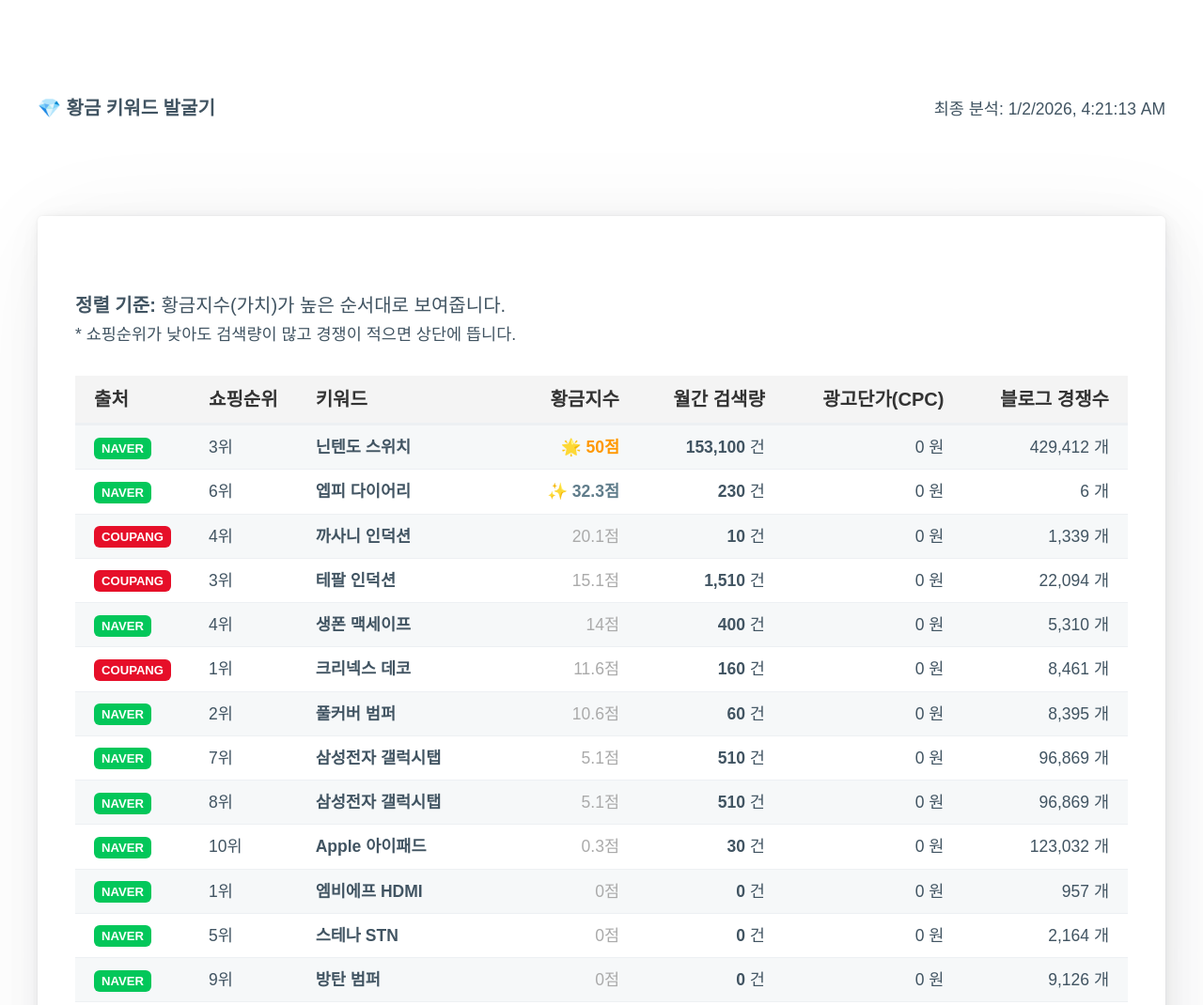
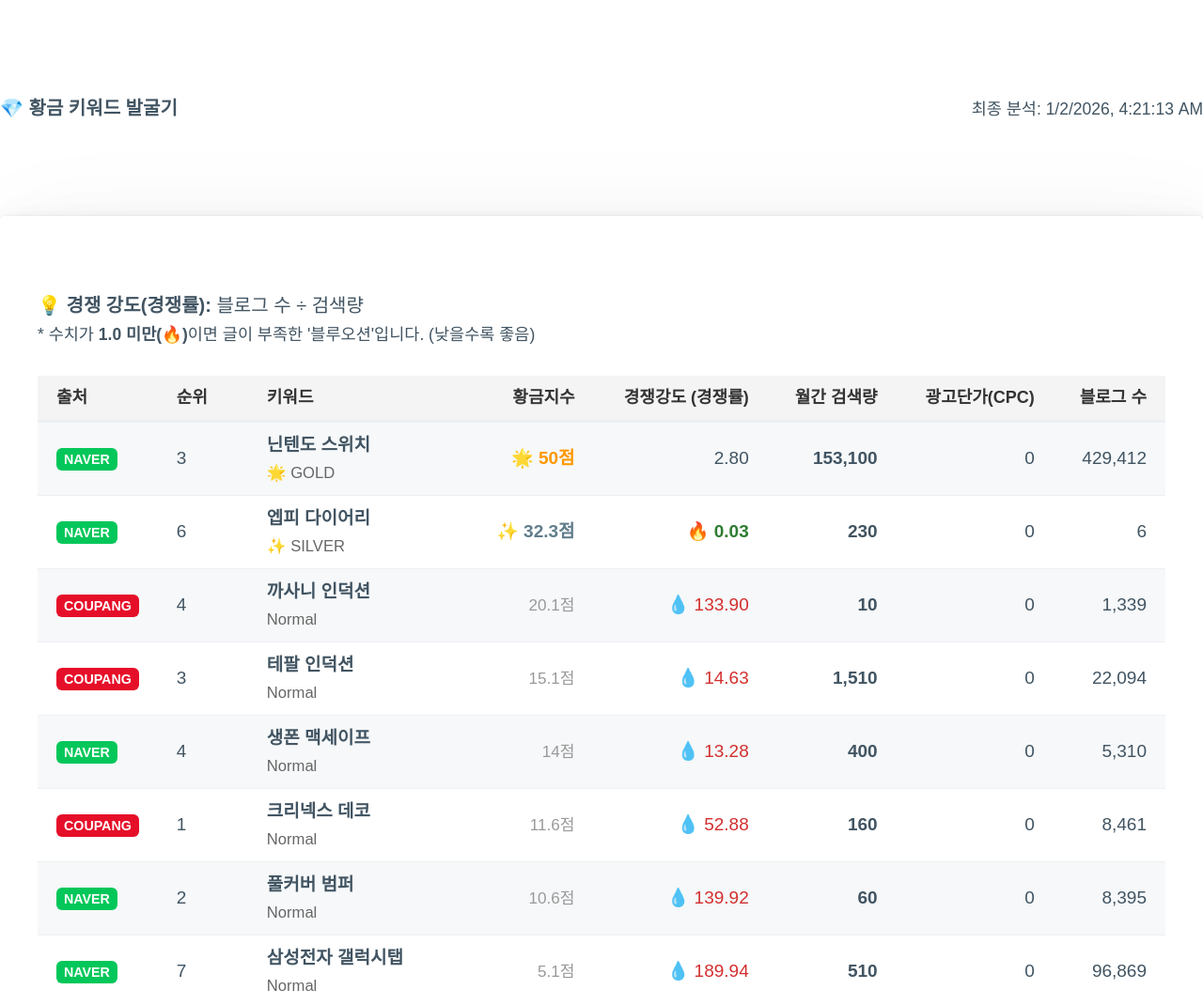
Before and after one commit to hugh79757-cmyk/golden-keyword-finder, a plain HTML site: page index.html in a window 1280 px wide. Shown: the top 1070 px of the page at 94% size. Drawn offline with nearby package versions, Linux system fonts and the light colour scheme.

Commit message:
최종 강제 업데이트: 기능 풀세트

```diff
--- a/index.html
+++ b/index.html
@@ -4,27 +4,26 @@
     <meta charset="UTF-8">
     <meta name="viewport" content="width=device-width, initial-scale=1.0">
     <title>황금 키워드 상황실</title>
-    <!-- 깔끔한 디자인 라이브러리 (Pico CSS) -->
     <link rel="stylesheet" href="https://cdn.jsdelivr.net/npm/@picocss/pico@1/css/pico.min.css">
     <style>
-        /* 커스텀 스타일 */
         body { font-family: 'Pretendard', sans-serif; }
-        .container { max-width: 1200px; }
+        .container { max-width: 1400px; }
 
-        /* 배지 스타일 */
         .badge { padding: 4px 8px; border-radius: 6px; font-size: 0.75em; font-weight: bold; color: white; vertical-align: middle; }
         .badge-naver { background-color: #03C75A; }
         .badge-coupang { background-color: #E60F29; }
 
-        /* 등급 스타일 */
-        .grade-dia { color: #9C27B0; font-weight: 900; } /* 다이아몬드 */
-        .grade-gold { color: #FF9800; font-weight: 800; } /* 골드 */
-        .grade-silver { color: #607D8B; font-weight: 700; } /* 실버 */
+        .grade-dia { color: #9C27B0; font-weight: 900; }
+        .grade-gold { color: #FF9800; font-weight: 800; }
+        .grade-silver { color: #607D8B; font-weight: 700; }
+        .grade-bad { color: #999; font-size: 0.9em; }
 
-        /* 테이블 스타일 */
-        th { font-weight: bold; color: #333; background-color: #f4f4f4; white-space: nowrap; }
-        td { vertical-align: middle; }
-        .num-col { text-align: right; } /* 숫자는 오른쪽 정렬 */
+        .eff-good { color: #2e7d32; font-weight: bold; }
+        .eff-bad { color: #d32f2f; }
+
+        th { font-weight: bold; color: #333; background-color: #f4f4f4; white-space: nowrap; font-size: 0.9em; }
+        td { vertical-align: middle; font-size: 0.95em; }
+        .num-col { text-align: right; }
     </style>
 </head>
 <body>
@@ -40,25 +39,26 @@
 
         <article>
             <p>
-                <strong>정렬 기준:</strong> 황금지수(가치)가 높은 순서대로 보여줍니다.<br>
-                <small>* 쇼핑순위가 낮아도 검색량이 많고 경쟁이 적으면 상단에 뜹니다.</small>
+                <strong>💡 경쟁 강도(경쟁률):</strong> 블로그 수 ÷ 검색량<br>
+                <small>* 수치가 <strong>1.0 미만(🔥)</strong>이면 글이 부족한 '블루오션'입니다. (낮을수록 좋음)</small>
             </p>
 
             <figure>
                 <table role="grid">
                     <thead>
                         <tr>
-                            <th scope="col" style="width: 10%;">출처</th>
-                            <th scope="col" style="width: 10%;">쇼핑순위</th>
+                            <th scope="col" style="width: 8%;">출처</th>
+                            <th scope="col" style="width: 8%;">순위</th>
                             <th scope="col">키워드</th>
                             <th scope="col" class="num-col">황금지수</th>
+                            <th scope="col" class="num-col">경쟁강도 (경쟁률)</th>
                             <th scope="col" class="num-col">월간 검색량</th>
                             <th scope="col" class="num-col">광고단가(CPC)</th>
-                            <th scope="col" class="num-col">블로그 경쟁수</th>
+                            <th scope="col" class="num-col">블로그 수</th>
                         </tr>
                     </thead>
                     <tbody id="keyword-list">
-                        <tr><td colspan="7">데이터를 불러오는 중입니다...</td></tr>
+                        <tr><td colspan="8">데이터를 불러오는 중입니다...</td></tr>
                     </tbody>
                 </table>
             </figure>
@@ -72,41 +72,49 @@
                 const tbody = document.getElementById('keyword-list');
                 const timeLabel = document.getElementById('update-time');
 
-                // 업데이트 시간 표시
                 timeLabel.innerText = "최종 분석: " + new Date().toLocaleString();
-
-                // 기존 로딩 메시지 삭제
                 tbody.innerHTML = '';
 
                 data.forEach(item => {
                     const tr = document.createElement('tr');
 
-                    // 배지 색상
                     let badgeClass = item.source === 'COUPANG' ? 'badge-coupang' : 'badge-naver';
 
-                    // 등급별 스타일
-                    let scoreHtml = `<span style="color:#aaa;">${item.golden_score}점</span>`;
+                    let scoreHtml = `<span class="grade-bad">${item.golden_score}점</span>`;
                     if (item.grade.includes("DIAMOND")) scoreHtml = `<span class="grade-dia">💎 ${item.golden_score}점</span>`;
                     else if (item.grade.includes("GOLD")) scoreHtml = `<span class="grade-gold">🌟 ${item.golden_score}점</span>`;
                     else if (item.grade.includes("SILVER")) scoreHtml = `<span class="grade-silver">✨ ${item.golden_score}점</span>`;
 
+                    let comp = item.efficiency;
+                    if (!comp) comp = (item.blog_count / (item.search_volume || 1)).toFixed(2);
+
+                    let effClass = '';
+                    let effIcon = '';
+
+                    if (comp < 1.0) { effClass = 'eff-good'; effIcon = '🔥'; }
+                    else if (comp > 5.0) { effClass = 'eff-bad'; effIcon = '💧'; }
+
                     tr.innerHTML = `
                         <td><span class="badge ${badgeClass}">${item.source}</span></td>
-                        <td>${item.rank}위</td>
+                        <td>${item.rank}</td>
                         <td>
-                            <strong>${item.keyword}</strong>
+                            <strong>${item.keyword}</strong><br>
+                            <small style="color:#666;">${item.grade}</small>
                         </td>
                         <td class="num-col">${scoreHtml}</td>
-                        <td class="num-col"><strong>${item.search_volume.toLocaleString()}</strong> 건</td>
-                        <td class="num-col">${item.cpc.toLocaleString()} 원</td>
-                        <td class="num-col">${item.blog_count.toLocaleString()} 개</td>
+                        <td class="num-col ${effClass}">
+                            ${effIcon} ${comp}
+                        </td>
+                        <td class="num-col"><strong>${item.search_volume.toLocaleString()}</strong></td>
+                        <td class="num-col">${item.cpc.toLocaleString()}</td>
+                        <td class="num-col">${item.blog_count.toLocaleString()}</td>
                     `;
                     tbody.appendChild(tr);
                 });
             })
             .catch(err => {
                 console.error(err);
-                document.getElementById('keyword-list').innerHTML = "<tr><td colspan='7'>데이터 로딩 실패</td></tr>";
+                tbody.innerHTML = "<tr><td colspan='8'>데이터 로딩 실패</td></tr>";
             });
     </script>
 </body>
```
Also changed, not shown: 1 other file.
